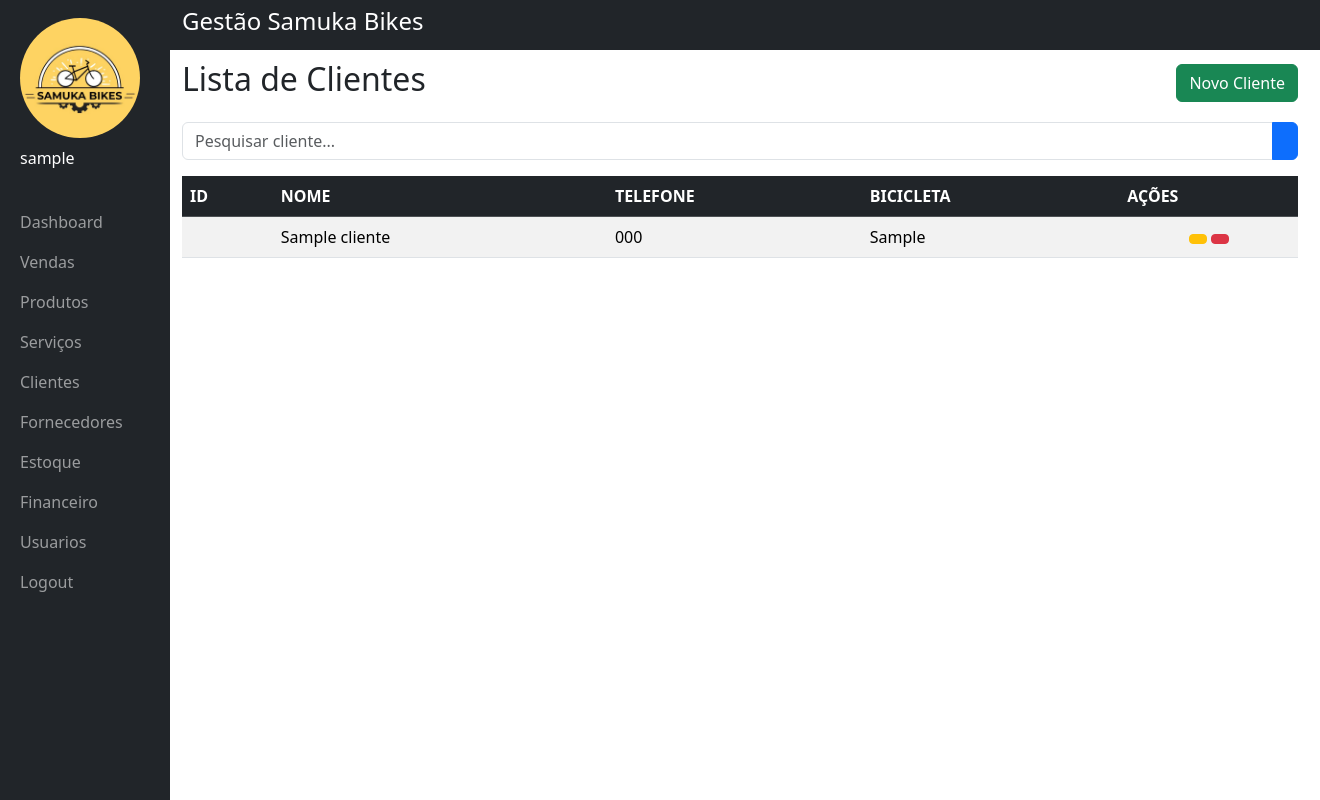
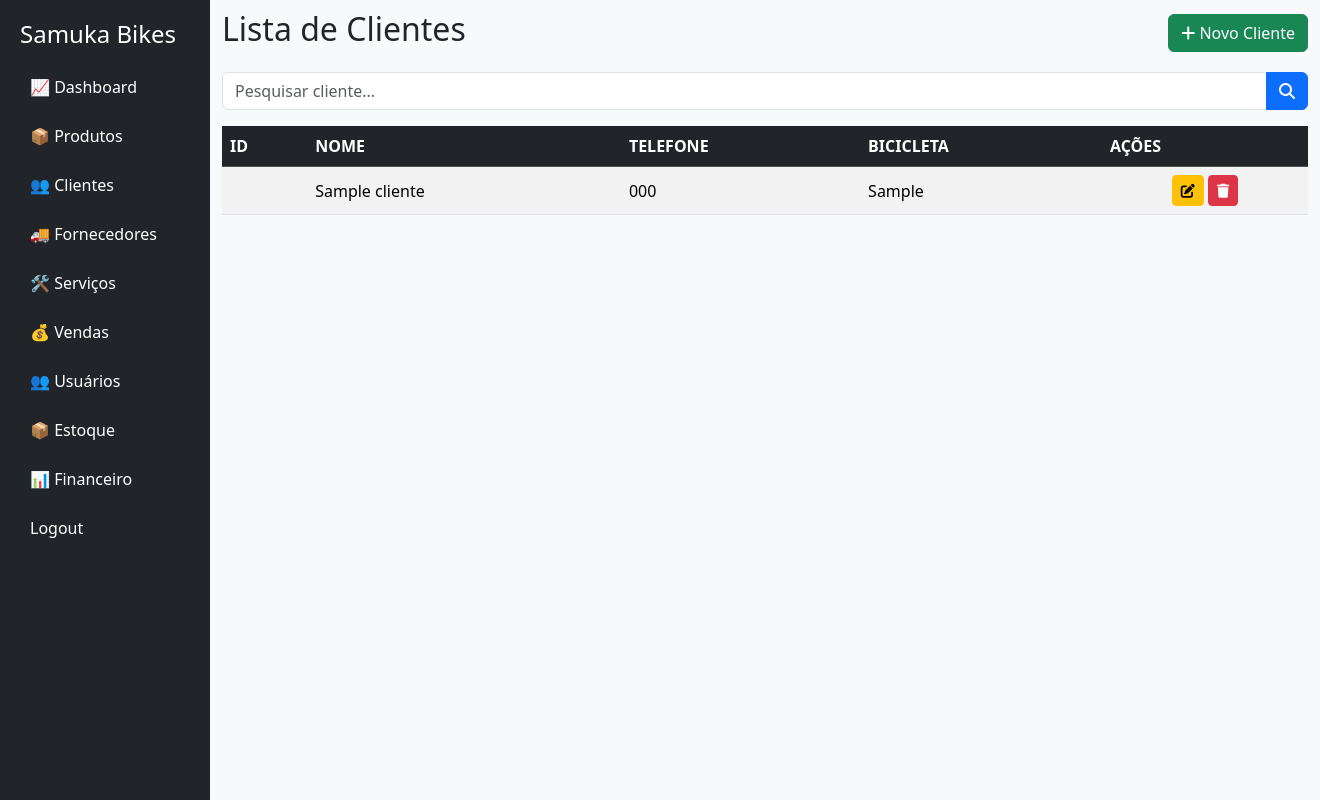
Before and after one commit to carolinneVictoria/Projeto_Extensao, a PHP site: page /view/ClienteView/clientes.php in a window 1320 px wide. Run offline with PHP 8.4, Linux system fonts and the light colour scheme; the visitor is signed in with stand-in values (Sample User, id 1); tables that the repository leaves empty or names only in its code hold one stand-in row (values such as "Sample post"); data that the repository does not hold is empty.

Commit message:
Update header.php

```diff
--- a/app/header.php
+++ b/app/header.php
@@ -26,8 +26,6 @@ $primeiroNome = $nomeUsuario ? explode(' ', $nomeUsuario)[0] : '';
             $pagina = $_GET['pagina'];
             switch($pagina){
                 case "index"        : echo "Página Inicial"; break;
-                case "formUsuario"  : echo "Cadastrar Usuário"; break;
-                case "formProduto"  : echo "Cadastrar Produto"; break;
                 case "formLogin"    : echo "Login"; break;
                 default             : echo "Gestão Samuka Bikes"; break;
             }
@@ -43,6 +41,8 @@ $primeiroNome = $nomeUsuario ? explode(' ', $nomeUsuario)[0] : '';
     <script src="https://ajax.googleapis.com/ajax/libs/jquery/3.6.4/jquery.min.js"></script>
     <script src="https://cdnjs.cloudflare.com/ajax/libs/jquery.mask/1.14.16/jquery.mask.min.js"></script>
     <script src="https://cdn.jsdelivr.net/npm/chart.js"></script>
+    <link href="https://cdn.jsdelivr.net/npm/bootstrap@5.3.2/dist/css/bootstrap.min.css" rel="stylesheet">
+    <link rel="stylesheet" href="https://cdnjs.cloudflare.com/ajax/libs/font-awesome/6.4.0/css/all.min.css">
 
     <script>
         $(document).ready(function(){
@@ -56,48 +56,67 @@ $primeiroNome = $nomeUsuario ? explode(' ', $nomeUsuario)[0] : '';
         overflow: hidden;    /* esconde o que passar */
         text-overflow: ellipsis; /* coloca "..." */
         }
+        body {
+            min-height: 100vh;
+            display: flex;
+            background-color: #f8f9fa;
+        }
+        .sidebar {
+            min-width: 210px;
+            background-color: #212529;
+            color: white;
+            padding: 20px;
+
+        }
+        .sidebar h2 {
+            font-size: 1.5rem;
+            margin-bottom: 1rem;
+        }
+        .sidebar a {
+            color: white;
+            text-decoration: none;
+            display: block;
+            padding: 10px;
+            border-radius: 5px;
+            margin-bottom: 5px;
+        }
+        .sidebar a:hover {
+            background-color: #343a40;
+        }
+        .content {
+            flex: 1;
+            padding: 20px;
+        }
+        .card {
+            border-radius: 10px;
+        }
     </style>
 </head>
 <body>
 
-
-<!-- Top Header -->
-<div class="container-fluid bg-dark d-flex align-items-center position-fixed" style="top: 0; left: 170px; height: 50px; z-index: 1030;">
-    <h4 style="color: white; margin-left: 0px;">Gestão Samuka Bikes</h4>
-</div>
-
 <!-- Sidebar Navbar Lateral -->
-<nav class="navbar bg-dark navbar-dark flex-column vh-100 position-fixed p-2" style="width: 170px;">
-    <div class="container-fluid">
-
+    <div class="sidebar">
+        <h2>Samuka Bikes</h2>
         <?php if(isset($_SESSION['logado']) && $_SESSION['logado'] === true): ?>
-            <div class="text-left mb-3">
-                <img src="/Projeto_Extensao/img/logo.jpg" class="img-fluid rounded-circle" style="height: 120px; margin-top: 10px;" title="logo da loja">
-                <p class="text-white mt-2"><?= $nomeUsuario ?></p>
-            </div>
-
-            <ul class="navbar-nav w-100">
-                    <li class="nav-item"><a class="nav-link" href="/Projeto_Extensao/index.php">Dashboard</a></li>
-                    <li class="nav-item"><a class="nav-link" href="/Projeto_Extensao/view/VendaView/vendas.php">Vendas</a></li>
-                    <li class="nav-item"><a class="nav-link" href="/Projeto_Extensao/view/ProdutoView/produtos.php">Produtos</a></li>
-                    <li class="nav-item"><a class="nav-link" href="/Projeto_Extensao/view/ServicoView/servicos.php">Serviços</a></li>
-                    <li class="nav-item"><a class="nav-link" href="/Projeto_Extensao/view/ClienteView/clientes.php">Clientes</a></li>
-                    <li class="nav-item"><a class="nav-link" href="/Projeto_Extensao/view/FornecedorView/fornecedores.php">Fornecedores</a></li>
-                    <li class="nav-item"><a class="nav-link" href="/Projeto_Extensao/controller/CompraController.php">Estoque</a></li>
-                    <li class="nav-item"><a class="nav-link" href="/Projeto_Extensao/controller/FinanceiroController.php">Financeiro</a></li>
-                    <li class="nav-item"><a class="nav-link" href="/Projeto_Extensao/view/UsuarioView/usuarios.php">Usuarios</a></li>
-                    <li class="nav-item"><a class="nav-link" href="/Projeto_Extensao/controller/logout.php">Logout</a></li>
-            </ul>
+        <a href="/Projeto_Extensao/index.php">📈 Dashboard</a>
+        <a href="/Projeto_Extensao/view/ProdutoView/produtos.php">📦 Produtos</a>
+        <a href="/Projeto_Extensao/view/ClienteView/clientes.php">👥 Clientes</a>
+        <a href="/Projeto_Extensao/view/FornecedorView/fornecedores.php">🚚 Fornecedores</a>
+        <a href="/Projeto_Extensao/view/ServicoView/servicos.php">🛠 Serviços</a>
+        <a href="/Projeto_Extensao/view/VendaView/vendas.php">💰 Vendas</a>
+        <a href="/Projeto_Extensao/view/UsuarioView/usuarios.php">👥 Usuários</a>
+        <a href="/Projeto_Extensao/controller/CompraController.php">📦 Estoque</a>
+        <a href="/Projeto_Extensao/controller/FinanceiroController.php">📊 Financeiro</a>
+        <a href="/Projeto_Extensao/controller/logout.php">Logout</a>
         <?php else: ?>
             <ul class="navbar-nav">
                 <li class="nav-item"><a class="nav-link <?= ($pagina == 'formLogin') ? 'active' : '' ?>" href="/Projeto_Extensao/view/UsuarioView/formLogin.php?pagina=formLogin">Login</a></li>
             </ul>
         <?php endif; ?>
     </div>
-</nav>
 
 <!-- Conteúdo Principal -->
 <!-- Container PRINCIPAL do Sistema-->
-<div class="container" style="margin-left: 170px; padding-top: 50px;">
+<div class="container">
         <div class="row">
             <div class="col-12">
```
Lines whose indentation alone changed are shown as unchanged.
